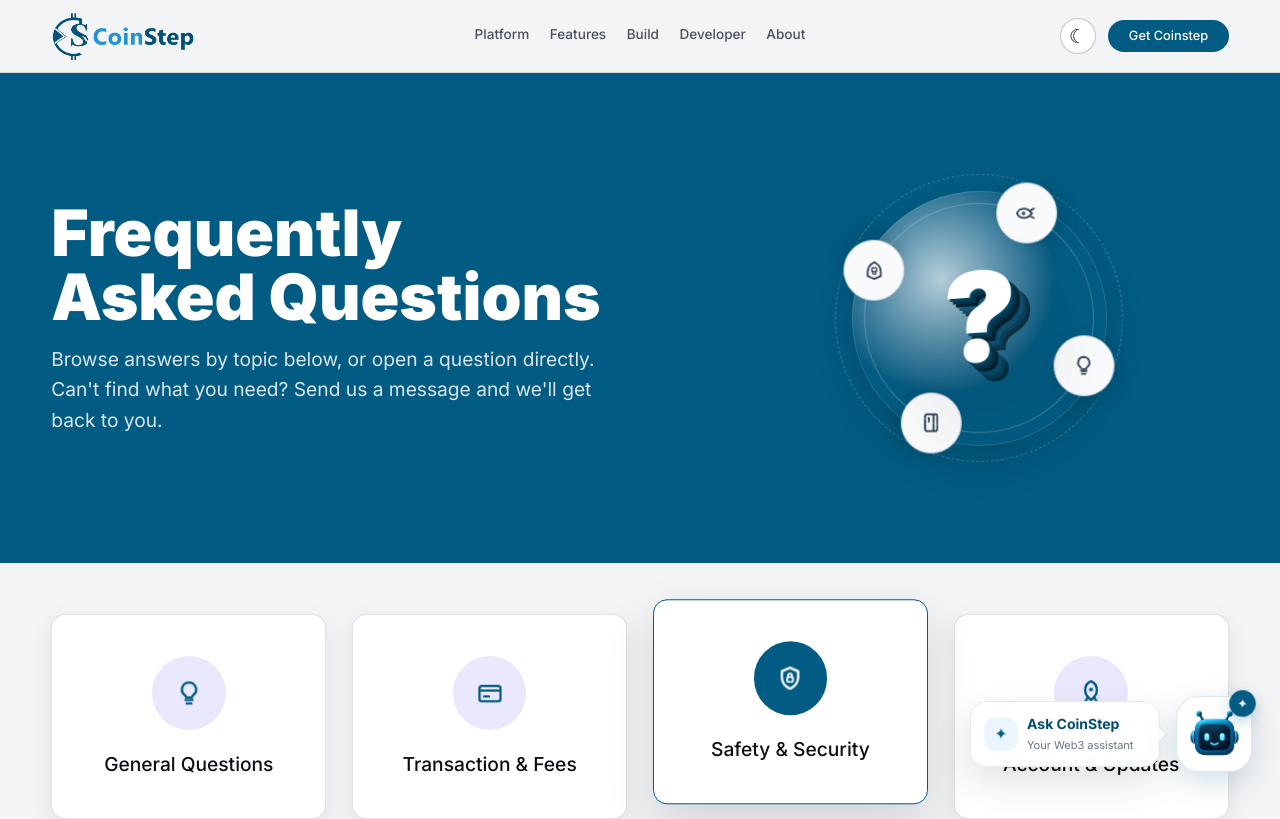
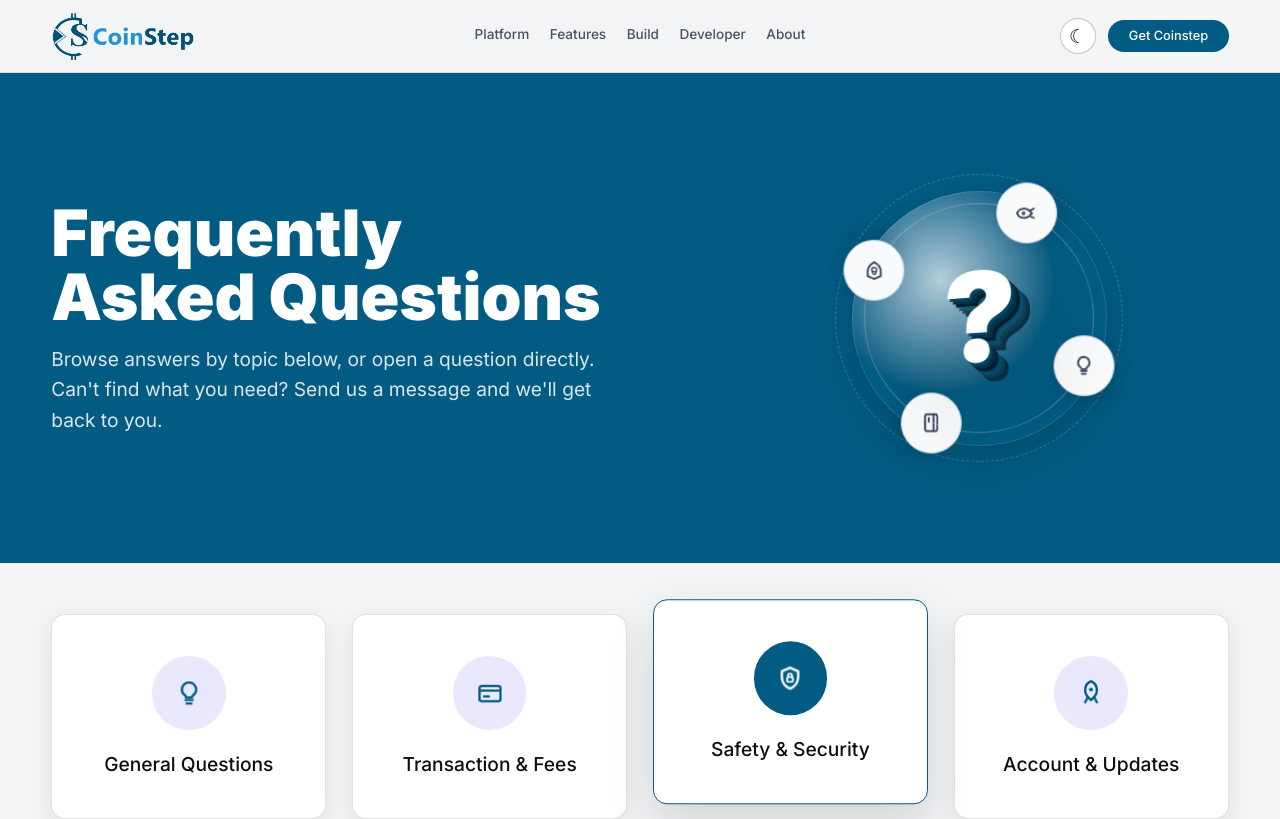
Before and after one commit to TechLeafe/coinstep, a React (Vite) app: page /faq in a window 1280 px wide. Shown: the top 819 px of the page. Built offline with nearby package versions, Linux system fonts and the light colour scheme.

Commit message:
Updated coinstep website

```diff
--- a/src/App.tsx
+++ b/src/App.tsx
@@ -10,7 +10,7 @@ import { useEffect } from "react";
 import { Navbar } from "./components/Navbar";
 import { Footer } from "./components/Footer";
 
-import Chatbot from "./components/chatbot/chatbot";
+// import Chatbot from "./components/chatbot/chatbot";
 
 // Home page disabled
 // import { Home } from "./pages/Home";
@@ -105,7 +105,7 @@ export default function App() {
       {!isAboutPage && <Footer />}
 
 {/* Coinstep Chatbot */}
-      <Chatbot />
+      {/* <Chatbot />  */}
     </>
   );
 }
```
